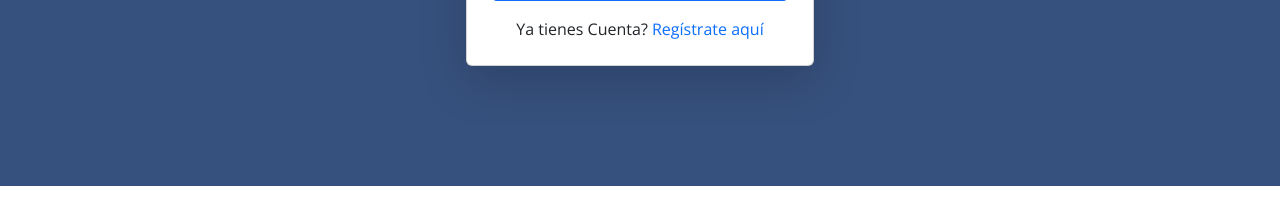
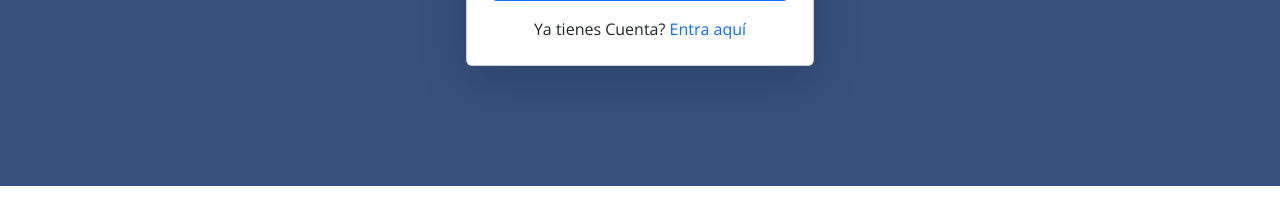
Before and after one commit to ilangraterol/schoolmanagement, a Django app: page /teachersignup in a window 1280 px wide. Shown: the part 820-1032 px from the top of the page. Run offline with Django 3.2, Linux system fonts and the light colour scheme; some libraries are stand-ins or nearby versions.

Commit message:
Cambio de Informacion

```diff
--- a/templates/school/teachersignup.html
+++ b/templates/school/teachersignup.html
@@ -58,7 +58,7 @@
 
           <!-- Enlace a Registrarse -->
           <div class="text-center mt-3">
-            <a>Ya tienes Cuenta? <a href="teacherlogin" class="text-primary">Regístrate aquí</a></a>
+            <a>Ya tienes Cuenta? <a href="teacherlogin" class="text-primary">Entra aquí</a></a>
           </div>
         </div>
       </div>
```
